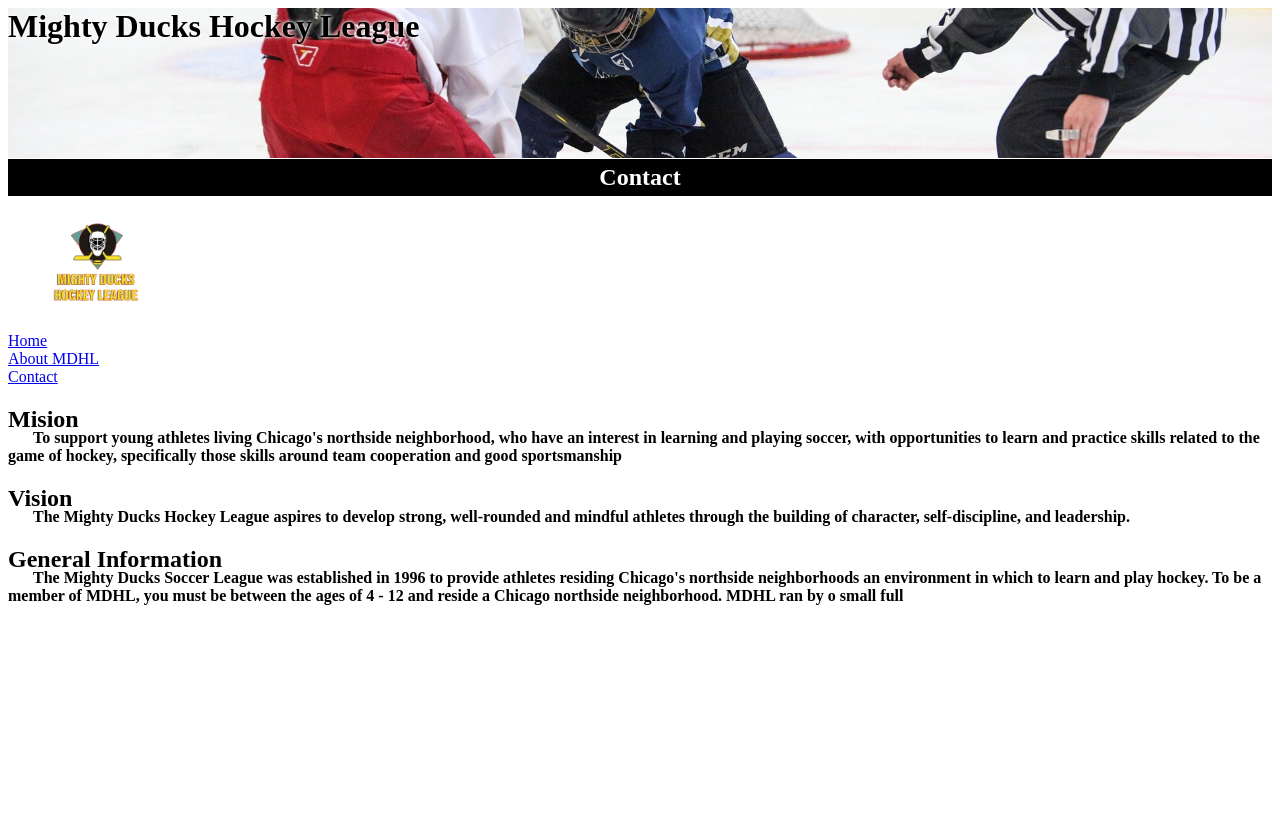
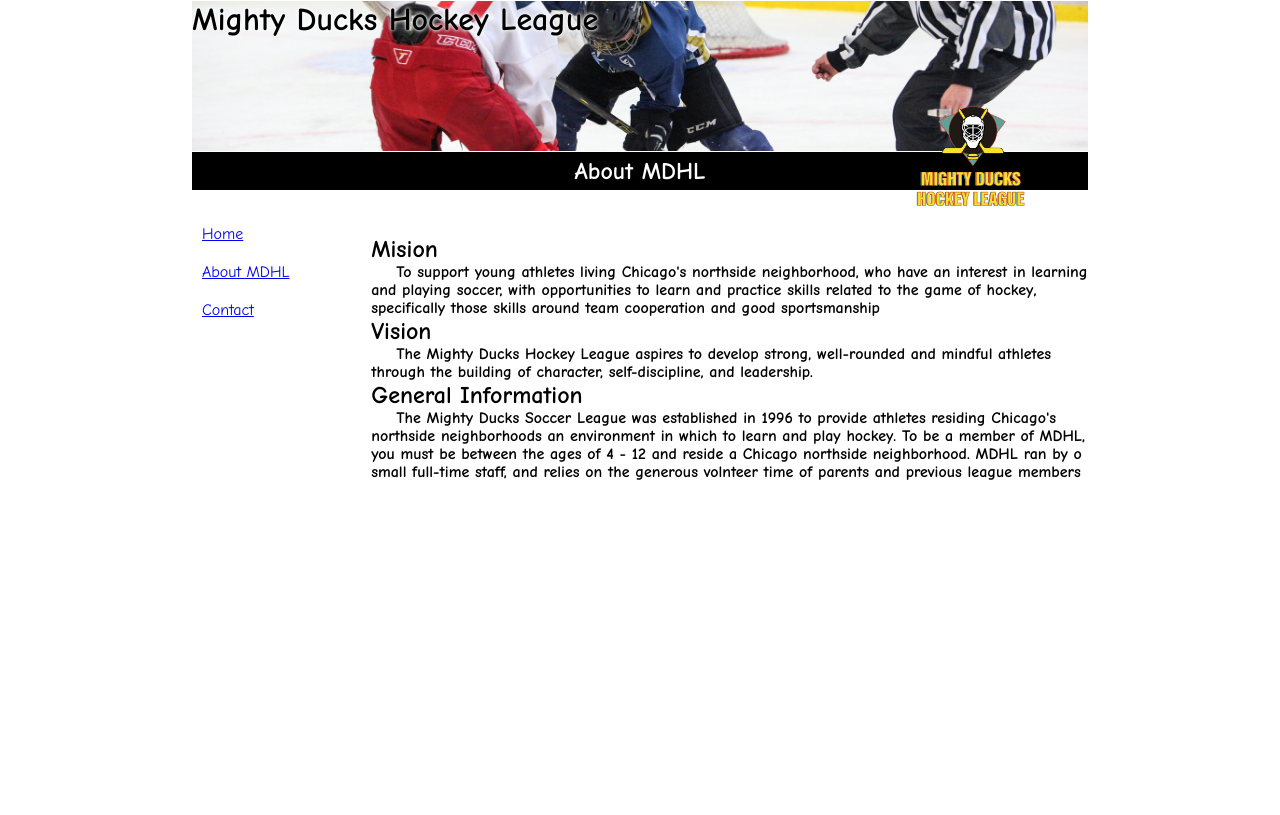
Before and after one commit to leoroan/mindhub-task1, a plain HTML site: page aboutmdhl.html in a window 1280 px wide. Drawn offline with Linux system fonts and the light colour scheme.

Commit message:
website design1 ready(?

```diff
--- a/Styles/style.css
+++ b/Styles/style.css
@@ -1,3 +1,20 @@
+*{
+  padding: 0;
+  margin: 0;
+  box-sizing: border-box;
+  font-family: "Comic Sans MS";
+}
+
+nav{
+  width: 20%;
+  float: left;
+}
+
+nav>a{
+  display: inline-block;
+  padding: 10px;
+}
+
 .header-title {
   background-image: url(../img/Task2_img/design1_image1.jpg);
   background-position: center;
@@ -18,7 +35,9 @@
 }
 
 .logo{
-  height: 100px;
+  height: 130px;
+  margin: -100px 0 -10px 80%;
+  display: inline-block;
 }
 
 ul{
@@ -27,16 +46,13 @@ ul{
 }
 
 li>h3{
-  margin-bottom:-1px;
+  /* margin-bottom:-1px; */
+  margin: 10px 0 2px ;
 }
 
 li>p{
   text-indent: 2%;
   margin: 1px auto 1px;
-}
-
-main>p{
-  font-weight: bold;
 }
 
 article{
@@ -47,6 +63,27 @@ article>p{
   text-indent: 25px;
 }
 
-article>h2{
-  margin-bottom:-20px;
+body{
+  margin: 0 15%;
 }
+
+main{
+  width: 80%;
+  padding: 20px 0 0;
+  overflow: auto;
+  float: right;
+
+}
+
+main>p{
+  font-weight: bold;
+}
+
+footer{
+  margin-top: auto;
+}
+
+.cuerpo{
+  height: 600px;
+  display: flex;
+}
--- a/aboutmdhl.html
+++ b/aboutmdhl.html
@@ -14,17 +14,18 @@
 
   <header>
     <h1 class="header-title">Mighty Ducks Hockey League</h1>
-    <h2 class="header-subtitle">Contact</h2>
+    <h2 class="header-subtitle">About MDHL</h2>
     <figure>
       <img class="logo" src="./img/Task1_img/Logo Mighty ducks-01.png" alt="Logo of hockey League: Migthy ducks" />
     </figure>
+  </header>
 
+  <div class="cuerpo">
     <nav>
       <a href="./">Home</a> <br>
       <a href="./aboutmdhl.html">About MDHL</a><br>
       <a href="./contact.html">Contact</a>
     </nav>
-  </header>
 
     <main>
       <section>
@@ -53,11 +54,14 @@
             athletes residing Chicago's northside neighborhoods an environment
             in which to learn and play hockey. To be a member of MDHL, you must
             be between the ages of 4 - 12 and reside a Chicago northside
-          neighborhood. MDHL ran by o small full
+            neighborhood. MDHL ran by o small full-time staff, and relies on the generous
+            volnteer time of parents and previous league members
           </p>
         </article>
       </section>
     </main>
+  </div>
+
 </body>
 
 </html>
```
Also changed, not shown: contact.html (+3 -1 lines), index.html (+9 -1 lines). Lines whose indentation alone changed are shown as unchanged.
